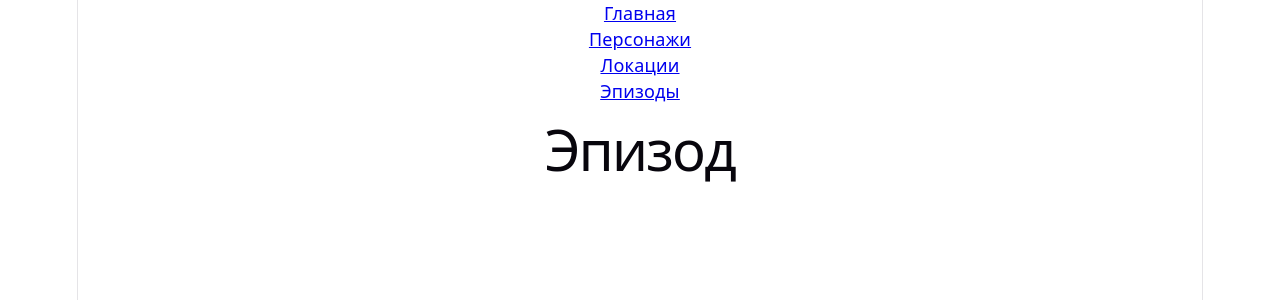
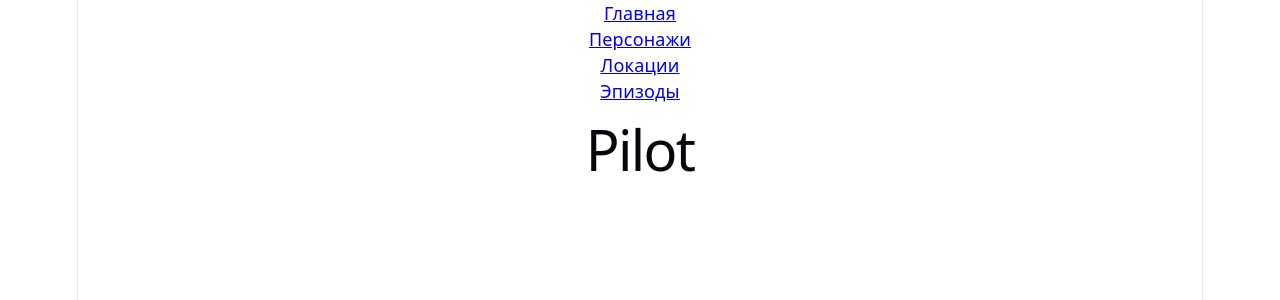
Before and after one commit to tatiana-dk/result-pro-react-rick-morty, a React (Vite) app: page /episodes/1 in a window 1280 px wide. Shown: the top 300 px of the page. Built offline with nearby package versions, Linux system fonts and the light colour scheme.

Commit message:
feat: add simple episodes

```diff
--- a/src/pages/Episode.tsx
+++ b/src/pages/Episode.tsx
@@ -1,5 +1,19 @@
+import { useMemo } from "react";
+import { useParams, useNavigate } from "react-router";
+import { episodes } from '../data/episodes';
+
 export function Episode() {
+    const params = useParams();
+    const navigate = useNavigate();
+
+    const episode = useMemo(() => {
+        return episodes.filter(e => String(e.id) === params.id)[0] || null;
+    }, [episodes]);
+
+    if (!episode)
+        navigate('/');
+
     return (
-        <h1>Эпизод</h1>
+        <h1>{episode.name}</h1>
     );
 };
--- a/src/pages/Episodes.tsx
+++ b/src/pages/Episodes.tsx
@@ -1,5 +1,14 @@
+import { Link } from "react-router";
+import { episodes } from '../data/episodes';
+
 export function Episodes() {
     return (
-        <h1>Эпизоды</h1>
+        <>
+            <h1>Эпизоды</h1>
+
+            {episodes.map(episode => (
+                <Link to={`/episodes/${episode.id}`}>{episode.name}</Link>
+            ))}
+        </>
     );
 };
```
